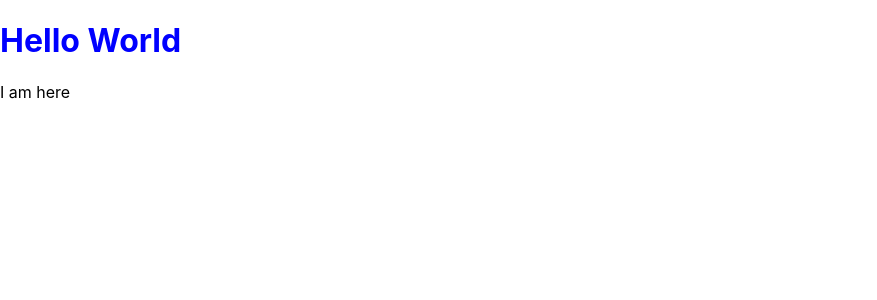
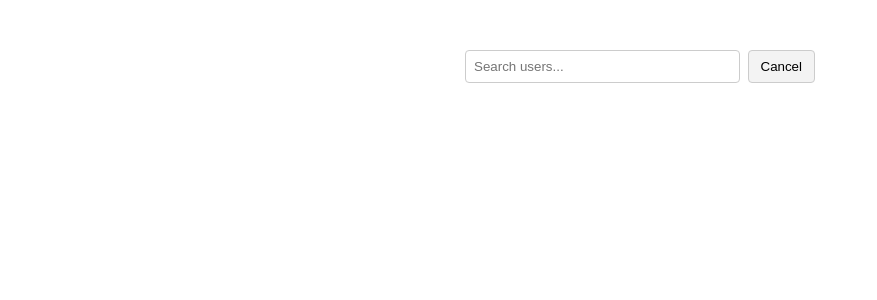
Before and after one commit to sufiyanTheDev/react-hooks-fundamentals, a React (Create React App) app: page / in a window 1280 px wide. Shown: the top 300 px of the page, without its empty margins (0-877 px from the left). Built offline with nearby package versions, Linux system fonts and the light colour scheme.

Commit message:
Input Field and dropdown added with all features

```diff
--- a/src/App.js
+++ b/src/App.js
@@ -1,10 +1,10 @@
 import "./App.scss";
+import Search from "./components/Search.js";
 
 function App() {
   return (
     <div>
-      <h1>Hello World</h1>
-      <p>I am here</p>
+      <Search />
     </div>
   );
 }
--- a/src/Hooks/useDebounce.js
+++ b/src/Hooks/useDebounce.js
@@ -18,7 +18,7 @@ export function useDebounce(callback, delay){
     }, [cancel]);
 
     // remove the older time out and sets the new timeout
-    const debouncedFn = useCallback((...args) => {
+    const debounceFn = useCallback((...args) => {
 
         // clear an active timer
         if(timeoutRef.current){
@@ -32,5 +32,5 @@ export function useDebounce(callback, delay){
 
     }, [callback, delay]);
 
-    return {debouncedFn, cancel};
+    return {debounceFn, cancel};
 }
--- /dev/null
+++ b/src/components/Search.js
@@ -0,0 +1,135 @@
+import { useState, useEffect } from "react";
+import { useDebounce } from "../Hooks/useDebounce.js";
+import "./Search.scss";
+
+export default function Search() {
+  const [query, setQuery] = useState("");
+  const [results, setResults] = useState([]);
+  const [loading, setLoading] = useState(false);
+  const [error, setError] = useState(false);
+  const [selected, setSelected] = useState(false);
+  const [highlightIndex, setHighlightIndex] = useState(-1);
+
+  // Debounced callback and delay settinf
+  const { debounceFn, cancel } = useDebounce(async (value) => {
+    setSelected(true);
+    if (!value.trim()) {
+      setResults([]);
+      setLoading(false);
+      return;
+    }
+    setError(false);
+    setLoading(true);
+
+    try {
+      const response = await fetch(
+        `https://dummyjson.com/users/search?q=${value}`
+      );
+      if (!response.ok) throw new Error("Something went wrong");
+      const data = await response.json();
+      setResults(data?.users || []);
+    } catch (err) {
+      console.log(err);
+      setError(true);
+    } finally {
+      setLoading(false);
+    }
+  }, 500);
+
+  // Calling api when input changed
+  const onInputChange = (e) => {
+    setQuery(e?.target?.value);
+    debounceFn(e?.target?.value);
+  };
+
+  // Setting the dropdown value to the input field
+  const onDropDownChoose = (user) => {
+    setSelected(false);
+    setQuery(user?.firstName);
+  };
+
+  // Cancel Button Click Initialize the values
+  const onCancelClick = () => {
+    setSelected(false);
+    setQuery("");
+    setResults([]);
+    cancel();
+  }
+
+  // Keyboard navigation handler
+  const onKeyDown = (e) => {
+    if (!selected || results.length === 0) return;
+    if (e.key === "ArrowDown") {
+      e.preventDefault();
+      setHighlightIndex((prev) =>
+        prev < results.length - 1 ? prev + 1 : 0
+      );
+    } else if (e.key === "ArrowUp") {
+      e.preventDefault();
+      setHighlightIndex((prev) =>
+        prev > 0 ? prev - 1 : results.length - 1
+      );
+    } else if (e.key === "Enter") {
+      e.preventDefault();
+      if (highlightIndex >= 0 && highlightIndex < results.length) {
+        onDropDownChoose(results[highlightIndex]);
+      }
+    } else if (e.key === "Escape") {
+      setSelected(false);
+    }
+  };
+
+  // Cleanup on unmount
+  useEffect(() => {
+    return cancel;
+  }, [cancel]);
+
+  return (
+    <div className="debounce-container">
+      <div className="search-row">
+        <input
+          type="text"
+          className="search-input"
+          placeholder="Search users..."
+          value={query}
+          onChange={onInputChange}
+          onKeyDown={onKeyDown}
+          aria-label="Search users"
+          aria-expanded={selected}
+          aria-controls="search-listbox"
+          role="combobox"
+        />
+        <button
+          onClick={onCancelClick}
+          className="cancel-btn"
+        >
+          Cancel
+        </button>
+      </div>
+      {selected && (
+        <div
+          className="dropdown"
+          id="search-listbox"
+          role="listbox"
+        >
+          {loading && <p className="info-text">Loading...</p>}
+          {!loading && error && (
+            <p className="error-text">{"Something went wrong"}</p>
+          )}
+          {!loading && !error && results.length === 0 && query && (
+            <p className="info-text">No results found</p>
+          )}
+          {!loading && !error && results.length > 0 && (
+            <ul className="results-list">
+              {results.map((user, index) => (
+                <li key={user.id} onClick={() => onDropDownChoose(user)} className={highlightIndex === index ? "highlighted" : ""}>
+                  {user.firstName}
+                </li>
+              ))}
+            </ul>
+          )}
+        </div>
+      )}
+    </div>
+  );
+}
--- /dev/null
+++ b/src/components/Search.scss
@@ -0,0 +1,69 @@
+.debounce-container {
+  width: 350px;
+  margin: 50px auto;
+  font-family: Arial, sans-serif;
+}
+
+.search-row {
+  display: flex;
+  gap: 8px;
+}
+
+.search-input {
+  flex: 1;
+  padding: 8px;
+  border: 1px solid #ccc;
+  border-radius: 4px;
+}
+
+.cancel-btn {
+  background-color: #f3f3f3;
+  border: 1px solid #ccc;
+  border-radius: 4px;
+  padding: 8px 12px;
+  cursor: pointer;
+}
+
+.cancel-btn:hover {
+  background-color: #e0e0e0;
+}
+
+.dropdown {
+  margin-top: 10px;
+  border: 1px solid #ddd;
+  border-radius: 6px;
+  padding: 10px;
+  background-color: #fff;
+  min-height: 100px;
+  box-shadow: 0 2px 6px rgba(0, 0, 0, 0.1);
+}
+
+.results-list {
+  list-style: none;
+  padding: 0;
+  margin: 0;
+}
+
+.results-list li {
+  padding: 6px 0;
+  border-bottom: 1px solid #eee;
+}
+
+.info-text {
+  color: #777;
+  font-size: 14px;
+}
+
+.error-text {
+  color: red;
+  font-size: 14px;
+}
+
+.results-list li.highlighted {
+  background-color: #e8f0fe;
+  cursor: pointer;
+}
+.results-list li:hover {
+  background-color: #f0f0f0;
+  cursor: pointer;
+}
```
